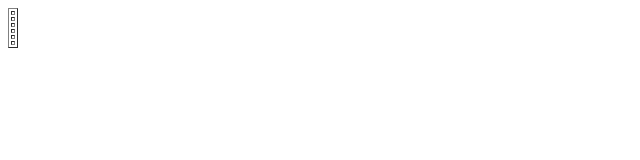
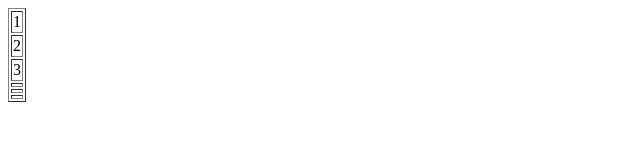
Before and after one commit to nimsupawadee/testgit, a plain HTML site: page index.html in a window 1280 px wide. Shown: the whole page, without its empty margins (0-640 px from the left). Drawn offline with Linux system fonts and the light colour scheme.

Commit message:
menu 123

```diff
--- a/index.html
+++ b/index.html
@@ -6,13 +6,13 @@
 <body>
 <table border="1">
 	<tr>
-		<td></td>
+		<td>1</td>
 	</tr>
 	<tr>
-		<td></td>
+		<td>2</td>
 	</tr>
 	<tr>
-		<td></td>
+		<td>3</td>
 	</tr>
 	<tr>
 		<td></td>
```
